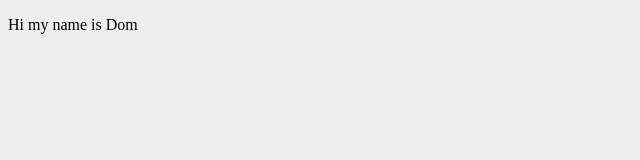
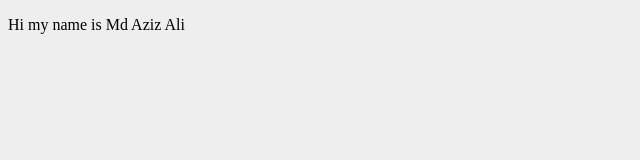
Before and after one commit to Md-Aziz1/progressive-web-app, a plain HTML site: page index.html in a window 1280 px wide. Shown: the full height of the page, 0-640 px from the left. Drawn offline with Linux system fonts and the light colour scheme.

Commit message:
Update index.html

```diff
--- a/index.html
+++ b/index.html
@@ -10,7 +10,7 @@
         <link rel = "apple-touch-icon" href = "images/logo192.png">
     </head>
     <body>
-        <p>Hi my name is Dom</p>
+        <p>Hi my name is Md Aziz Ali</p>
         <script src="src/index.js"></script>
     </body>
 </html>
```
